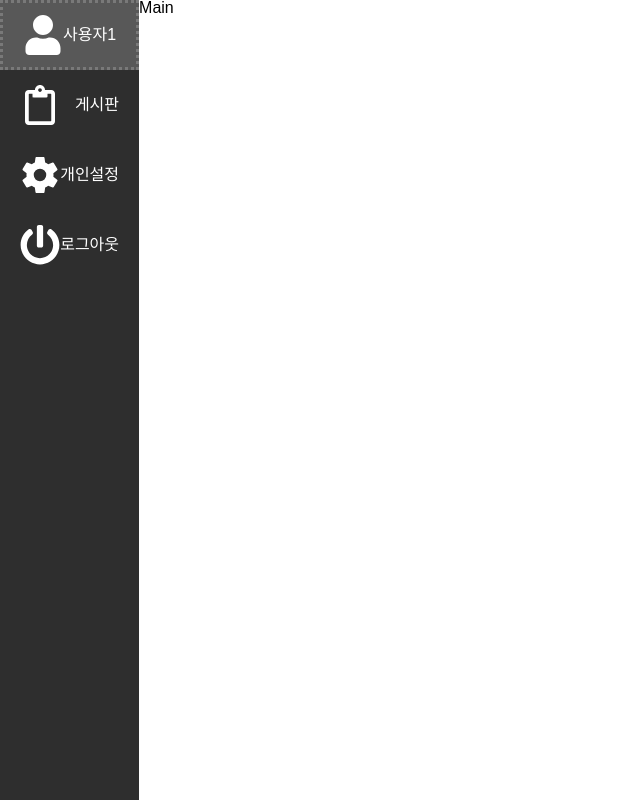
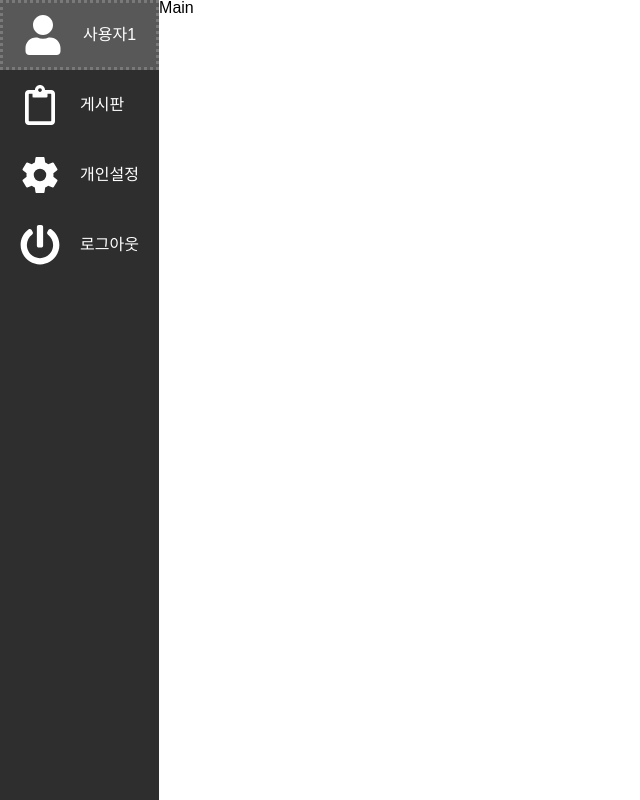
Before and after one commit to ebchoi/chart-and-board, a React (Create React App) app: page / in a window 1280 px wide. Shown: the whole page, without its empty margins (0-640 px from the left). Built offline with nearby package versions, Linux system fonts and the light colour scheme.

Commit message:
Edit: 중복되는 코드 정리 및 메뉴텍스트 정렬 수정
- 데스크탑 사이드바 메뉴의 텍스트를 왼쪽 정렬로 수정

```diff
--- a/src/components/Button.components.js
+++ b/src/components/Button.components.js
@@ -34,7 +34,6 @@ const LinkContainer = styled(Link)`
   width: 100%;
   height: 70px;
   display: inline-block;
-  text-align: end;
   display: flex;
   justify-content: center;
   align-items: center;
@@ -44,12 +43,12 @@ const LinkContainer = styled(Link)`
     left: 50px;
     width: 40px;
     height: 40px;
-    color: ${colors.white};
   }
 
   ${device.desktop} {
     padding: 20px;
-    justify-content: space-between;
+    justify-content: flex-start;
+    gap: 20px;
 
     > svg {
       position: static;
@@ -64,7 +63,4 @@ const LinkContainer = styled(Link)`
     ${({ disabled }) =>
       disabled ? { ...hoverEffect.disabled } : { ...hoverEffect.enabled }};
   }
-
-  &:disabled {
-  }
 `;
--- a/src/components/Sidebar.components.js
+++ b/src/components/Sidebar.components.js
@@ -54,7 +54,6 @@ const SidebarContainer = styled.nav`
   flex-direction: column;
   align-items: flex-end;
   background-color: ${colors.darkgray};
-  /* color: ${colors.white}; */
 
   ${device.desktop} {
     width: 70px;
@@ -80,7 +79,6 @@ const MenuButton = styled.button`
   svg {
     width: 70px;
     height: 70px;
-    color: ${colors.white};
   }
 
   ${device.desktop} {
@@ -89,9 +87,9 @@ const MenuButton = styled.button`
 `;
 
 const NavList = styled.ul`
-  display: ${({ navOpen }) => (navOpen ? "block" : "none")};
   width: 100%;
   height: ${({ navOpen }) => (navOpen ? "100vh" : "0px")};
+  display: ${({ navOpen }) => (navOpen ? "block" : "none")};
   display: flex;
   flex-direction: column;
   align-items: flex-end;
@@ -107,8 +105,8 @@ const NavList = styled.ul`
 `;
 
 const NavItem = styled.li`
+  width: 100%;
   display: ${({ navOpen }) => (navOpen ? "block" : "none")};
-  width: 100%;
   color: ${colors.white};
 
   ${device.desktop} {
```
